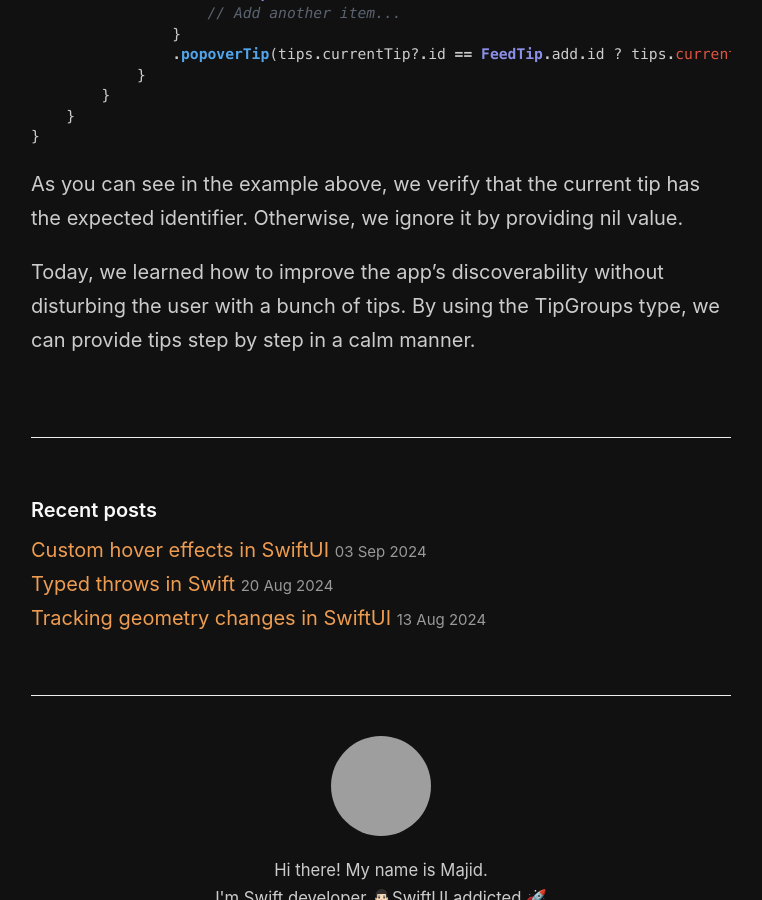
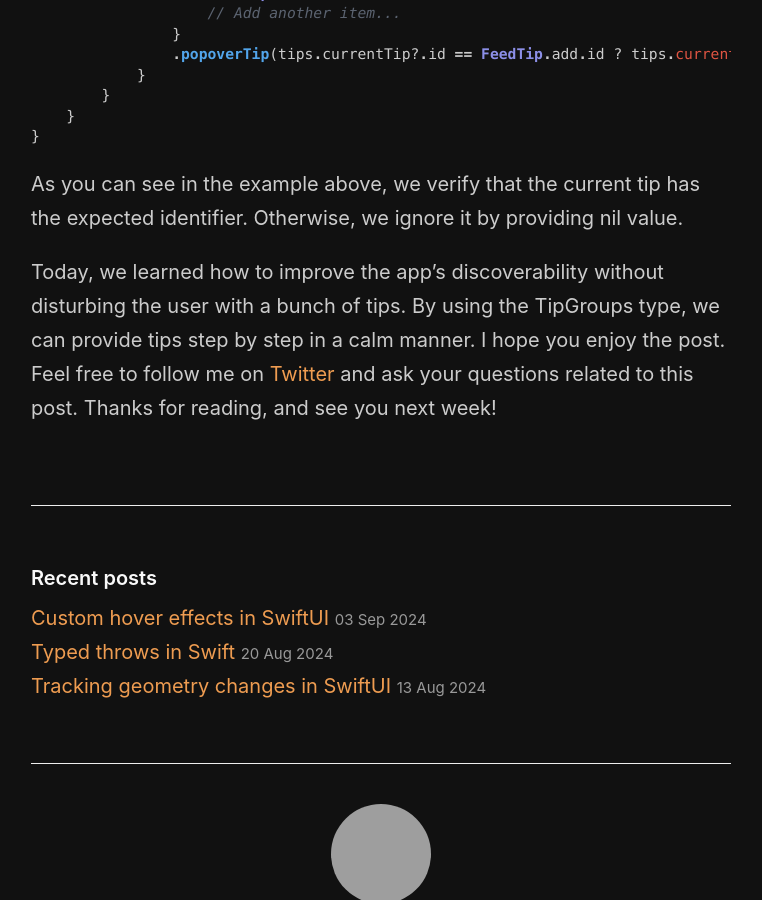
Before and after one commit to mecid/mecid.github.io, a Jekyll site: the page built from _posts/2024-09-17-discovering-app-features-with-tipkit-groups.md, in a window 1280 px wide and 900 px high, scrolled down 4153 px, cut to the strip 0-900 px from the top of the window. Shown: the whole strip, without its empty margins (259-1021 px from the left). Built offline with Jekyll 4.4.1, drawn with Linux system fonts in a browser that asks for light colours; grey boxes are pictures that could not be loaded.

Commit message:
conclusion added to the tipkit groups post

```diff
--- a/_posts/2024-09-17-discovering-app-features-with-tipkit-groups.md
+++ b/_posts/2024-09-17-discovering-app-features-with-tipkit-groups.md
@@ -162,4 +162,4 @@ struct FeedView: View {
 
 As you can see in the example above, we verify that the current tip has the expected identifier. Otherwise, we ignore it by providing nil value.
 
-Today, we learned how to improve the app's discoverability without disturbing the user with a bunch of tips. By using the TipGroups type, we can provide tips step by step in a calm manner.
+Today, we learned how to improve the app's discoverability without disturbing the user with a bunch of tips. By using the TipGroups type, we can provide tips step by step in a calm manner. I hope you enjoy the post. Feel free to follow me on [Twitter](https://twitter.com/mecid) and ask your questions related to this post. Thanks for reading, and see you next week!
```
